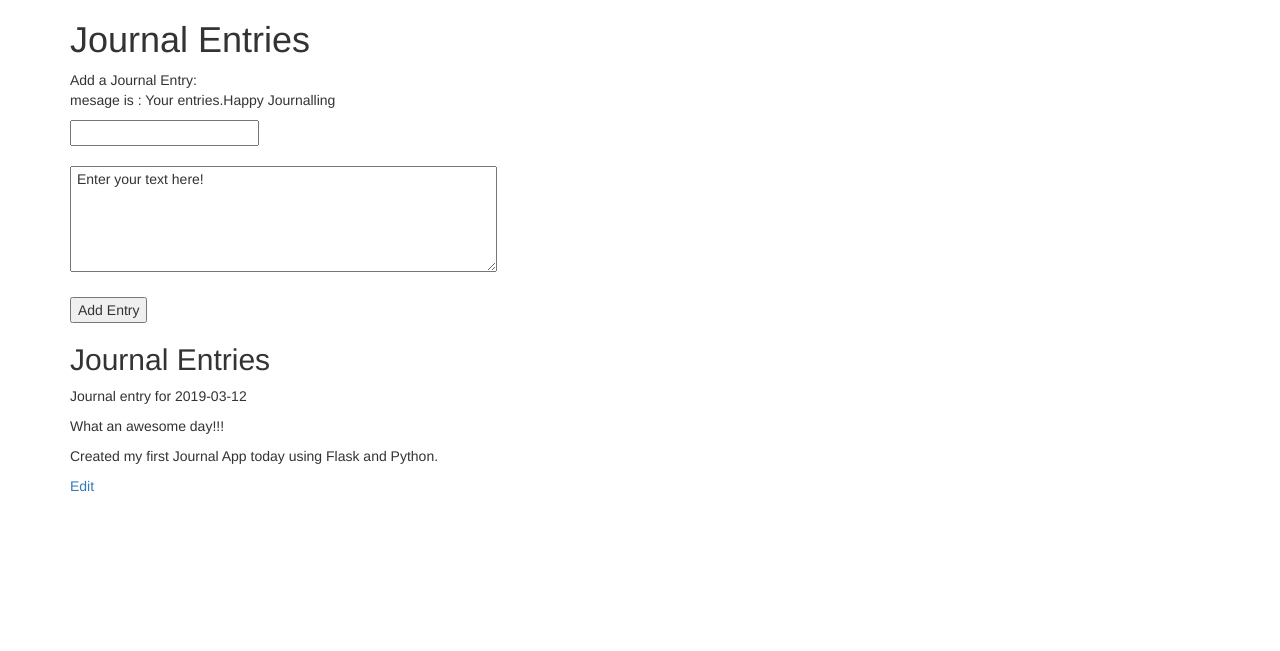
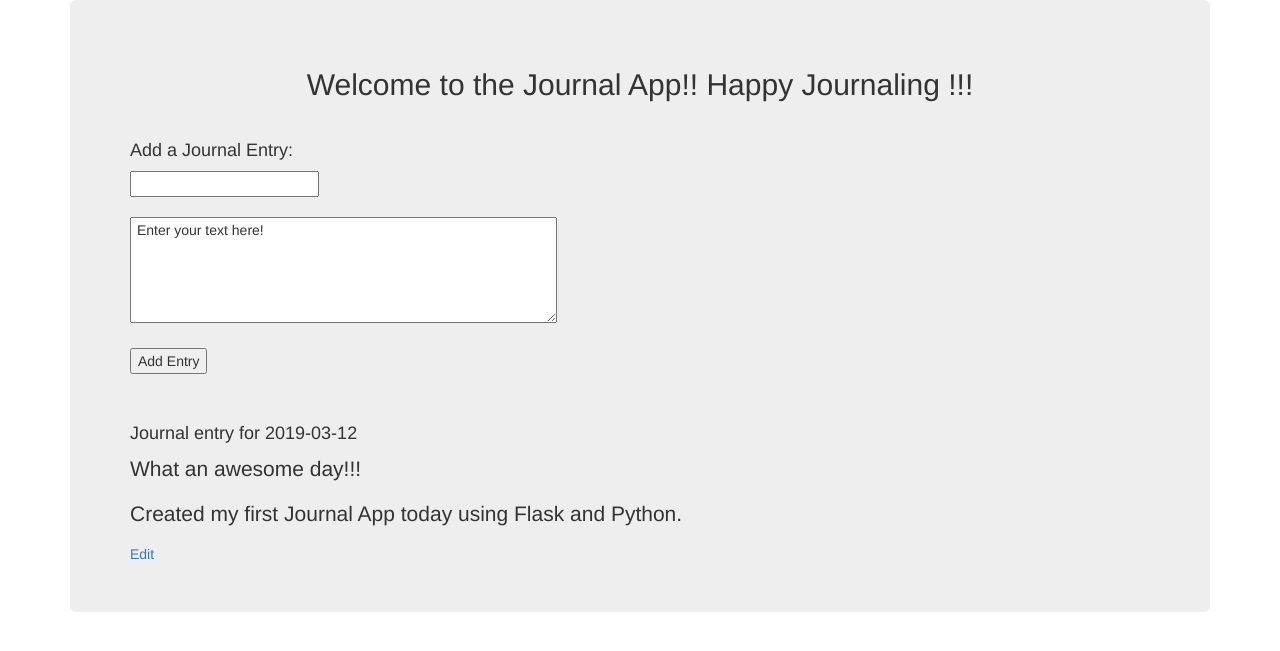
Before and after one commit to maheshwarkuchana/journal_webapp, a Flask app: page / in a window 1280 px wide. Shown: the top 651 px of the page. Run offline with Flask 2, Linux system fonts and the light colour scheme; data comes from the database, SQL or seed files in the repository; both versions use the stored data as it was after the commit; some libraries are stand-ins or nearby versions.

Commit message:
Added flash message and styled the page

```diff
--- a/app.py
+++ b/app.py
@@ -1,8 +1,9 @@
-from flask import Flask, render_template, request, redirect, url_for
+from flask import Flask, render_template, request, redirect, url_for, flash
 from db_functions import add_entry, get_entries, edit_entry, fetch_entry
 from datetime import datetime
 
 app = Flask(__name__)
+app.secret_key = 'some_secret'
 
 
 @app.route('/')
@@ -28,12 +29,13 @@ def add():
 
     if str(date1) not in list1:
         add_entry(text1=request.form['title'], text2=request.form['details'], date1=datetime.date(datetime.now()))
-        msg = "Added succesfully"
-        return redirect(url_for('index', msg=msg))
+        flash('Entry added successfully. If you want to make changes, please edit.')
+
+        return redirect(url_for('index'))
     else:
 
-        msg = " OOps. the journal entry exists already. Would you like to edit ?"
-        return redirect(url_for('index', msg=msg))
+        flash('Oops!!! Journal entry exists for this day already. Would you like to edit?')
+        return redirect(url_for('index'))
 
 
 
@@ -42,10 +44,11 @@ def add():
 def fetch(id):
     if request.method == "POST":
         print(request.method)
-        text1=request.form['details']
+        text1=request.form['title']
+        text2=request.form['details']
         print(text1)
 
-        entries = edit_entry(text1, id=id)
+        entries = edit_entry(text1, text2, id=id)
         print(entries)
         return redirect(url_for('index'))
 
--- a/db_functions.py
+++ b/db_functions.py
@@ -32,14 +32,14 @@ def get_entries():
     sql_query = """select * from Diary """
     return execute_query(sql_query).fetchall()
 
-def edit_entry(text1,id):
+def edit_entry(text1,text2,id):
 
     """
     function to edit the diary entry and title
     :param id: id of the diary entry
     :return: None
     """
-    sql_query = """UPDATE Diary set journalentry='%s' where id=%s""" % (text1, id)
+    sql_query = """UPDATE Diary set title= '%s', journalentry='%s' where id=%s""" % (text1, text2, id)
     execute_query(sql_query)
     return execute_query(sql_query).fetchall()
 
--- a/templates/index.html
+++ b/templates/index.html
@@ -1,16 +1,19 @@
 <!DOCTYPE html>
 <html lang="en">
 {% include "header.html" %}
+
 <body>
+
+
+
 <div class="container">
-    <h1>Journal Entries</h1>
-    <div>Add a Journal Entry:
+    <div class="jumbotron">
 
-        {% if msg %}
+    <h2 align="center">Welcome to the Journal App!! Happy Journaling !!!</h2>
+        <br>
 
-        <p> mesage is : {{ msg }} </p>
+        <h4>Add a Journal Entry:</h4>
 
-        {% endif %}
 
 
         <form action="{{ url_for('add') }}" method="POST">
@@ -22,15 +25,23 @@
             <br>
             <br>
             <input type="submit" value="Add Entry">
+            <br>
+            <br>
         </form>
-    </div>
 
     <div>
-        <h2>Journal Entries</h2>
+    {% extends "layout.html" %}
+    <br>
+    <br>
+    </div>
+    {% block body %}
+
     <div>
 
         {% for entry in entries %}
-             <p>Journal entry for {{ entry[3] }}</p>
+        <br>
+
+         <h4>Journal entry for {{ entry[3] }}</h4>
 
         <p> {{ entry[1] }} </p>
         <p>{{ entry[2] }} </p>
@@ -38,11 +49,12 @@
         {% endfor %}
     </div>
 
+    </div>
+</div>
 
 
-    </div>
-	</div>
+
 </body>
 
-</body>
+{% endblock %}
 </html>
--- /dev/null
+++ b/templates/layout.html
@@ -0,0 +1,11 @@
+
+{% with messages = get_flashed_messages() %}
+  {% if messages %}
+    <ul class=flashes>
+    {% for message in messages %}
+        <h3><i>{{ message }}</i></h3>
+    {% endfor %}
+    </ul>
+  {% endif %}
+{% endwith %}
+{% block body %}{% endblock %}
```
Also changed, not shown: templates/edit.html (+9 -5 lines), diary.db, templates/header.html (line endings or trailing spaces). Lines whose indentation alone changed are shown as unchanged.
